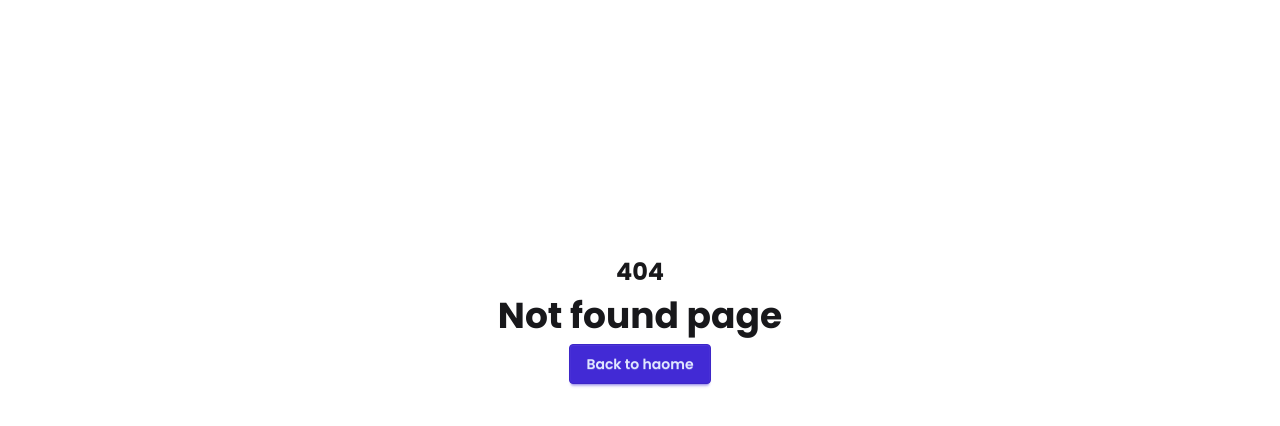
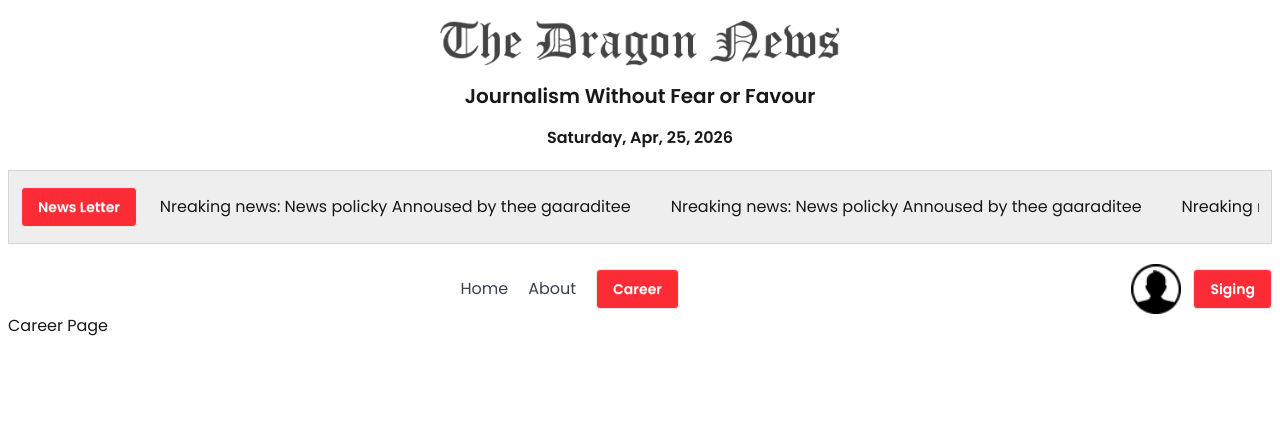
Before and after one commit to themdshakibul/Dragon-News-Next, a Next.js app: page /career in a window 1280 px wide. Before the commit this address had no page. Shown: the top 426 px of the page. Built offline with nearby package versions, Linux system fonts and the light colour scheme.

Commit message:
nvLink active

```diff
--- a/package.json
+++ b/package.json
@@ -13,7 +13,8 @@
     "date-fns": "^4.1.0",
     "next": "16.2.4",
     "react": "19.2.4",
-    "react-dom": "19.2.4"
+    "react-dom": "19.2.4",
+    "react-fast-marquee": "^1.6.5"
   },
   "devDependencies": {
     "@tailwindcss/postcss": "^4.2.4",
--- /dev/null
+++ b/src/Components/Shared/BreakingNews.jsx
@@ -0,0 +1,34 @@
+import React from "react";
+import Marquee from "react-fast-marquee";
+
+const news = [
+  {
+    id: 1,
+    title: "Nreaking news: News policky Annoused by thee gaaraditee ",
+  },
+  {
+    id: 2,
+    title: "Nreaking news: News policky Annoused by thee gaaraditee ",
+  },
+  {
+    id: 3,
+    title: "Nreaking news: News policky Annoused by thee gaaraditee ",
+  },
+];
+
+const BreakingNews = () => {
+  return (
+    <div className="flex items-center justify-between gap-5 border bg-base-300 border-gray-300 py-4 px-3">
+      <button className="btn bg-red-500 text-white">News Letter</button>
+      <Marquee pauseOnHover={true} speed={100}>
+        {news.map((n) => (
+          <span key={n.i} className="ml-10">
+            {n.title}
+          </span>
+        ))}
+      </Marquee>
+    </div>
+  );
+};
+
+export default BreakingNews;
--- /dev/null
+++ b/src/Components/Shared/NavLink.jsx
@@ -0,0 +1,17 @@
+"use client";
+
+import Link from "next/link";
+import { usePathname } from "next/navigation";
+
+const NavLink = ({ href, children }) => {
+  const usePathName = usePathname();
+  const isActive = href === usePathName;
+
+  return (
+    <Link href={href} className={isActive ? "btn bg-red-500 text-white" : ""}>
+      {children}
+    </Link>
+  );
+};
+
+export default NavLink;
--- a/src/Components/Shared/Navbar.jsx
+++ b/src/Components/Shared/Navbar.jsx
@@ -1,11 +1,33 @@
-import React from 'react';
+import Image from "next/image";
+import Link from "next/link";
+import avaterImage from "@/assets/user.png";
+import NavLink from "./NavLink";
 
 const Navbar = () => {
-    return (
-        <div>
-            Navbar
+  return (
+    <nav>
+      <div className="flex items-center justify-between mt-5">
+        <div></div>
+        <ul className="flex items-center gap-5 text-gray-700">
+          <li>
+            <NavLink href={"/"}>Home</NavLink>
+          </li>
+          <li>
+            <NavLink href={"/about-us"}>About</NavLink>
+          </li>
+          <li>
+            <NavLink href={"/career"}>Career</NavLink>
+          </li>
+        </ul>
+        <div className="flex items-center justify-center gap-3 ">
+          <Image src={avaterImage} alt="avaterImage" width={50} height={50} />
+          <button className="btn bg-red-500 text-white">
+            <Link href={"/login"}>Siging</Link>
+          </button>
         </div>
-    );
+      </div>
+    </nav>
+  );
 };
 
 export default Navbar;
--- /dev/null
+++ b/src/app/(main)/about-us/page.jsx
@@ -0,0 +1,9 @@
+const AbotuUsPage = () => {
+  return (
+    <div>
+      <h2>About Us Page</h2>
+    </div>
+  );
+};
+
+export default AbotuUsPage;
--- /dev/null
+++ b/src/app/(main)/career/page.jsx
@@ -0,0 +1,11 @@
+const CareerPage = () => {
+  return (
+    <section>
+      <div>
+        <h2>Career Page</h2>
+      </div>
+    </section>
+  );
+};
+
+export default CareerPage;
--- a/src/app/(main)/layout.jsx
+++ b/src/app/(main)/layout.jsx
@@ -1,3 +1,4 @@
+import BreakingNews from "@/Components/Shared/BreakingNews";
 import Heder from "@/Components/Shared/Heder";
 import Navbar from "@/Components/Shared/Navbar";
 import React, { children } from "react";
@@ -6,6 +7,7 @@ const MainLayoutPage = ({ children }) => {
   return (
     <div>
       <Heder />
+      <BreakingNews />
       <Navbar />
       <main>{children}</main>
     </div>
```
Also changed, not shown: 1 other file (tests, documents, lock files or other folders).
